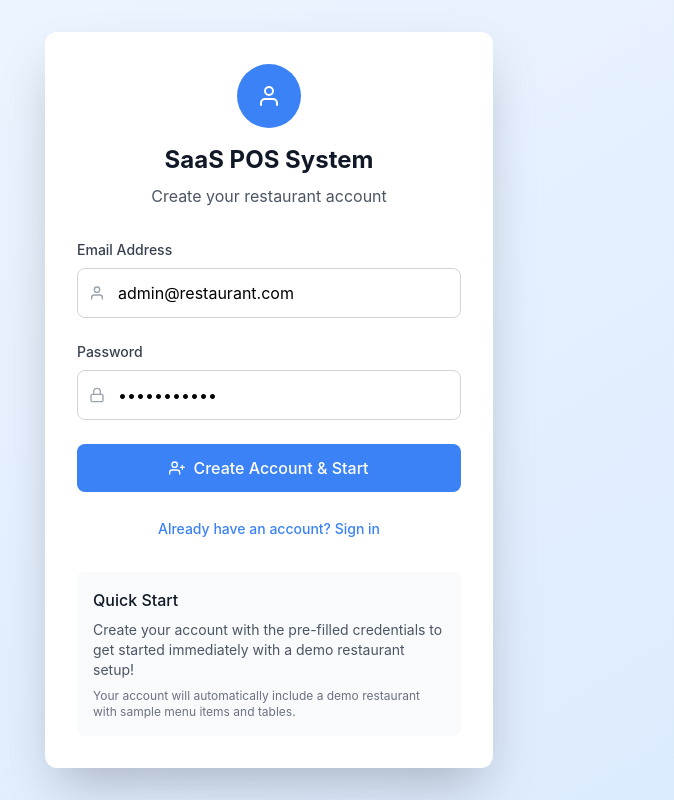
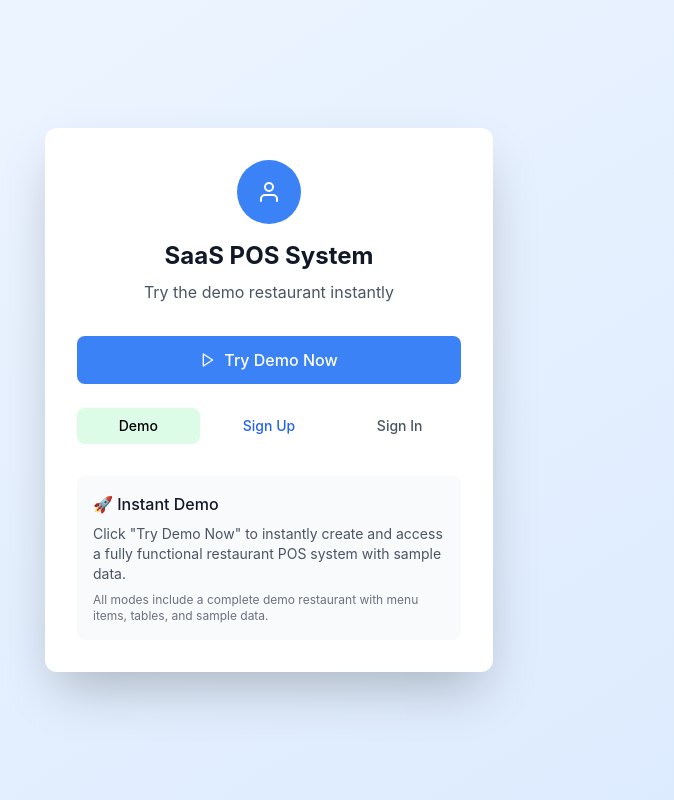
Before and after one commit to kostashania/SaaS-Restaurant-POS-System-44, a React (Vite) app: page / in a window 1280 px wide. Shown: the whole page, without its empty margins (371-1045 px from the left). Built offline with nearby package versions, Linux system fonts and the light colour scheme.

Commit message:
Added files via Greta

```diff
--- a/src/components/auth/LoginForm.jsx
+++ b/src/components/auth/LoginForm.jsx
@@ -4,16 +4,16 @@ import { useAuthStore } from '../../stores/authStore';
 import SafeIcon from '../../common/SafeIcon';
 import * as FiIcons from 'react-icons/fi';
 
-const { FiUser, FiLock, FiLogIn, FiLoader, FiUserPlus } = FiIcons;
+const { FiUser, FiLock, FiLogIn, FiLoader, FiUserPlus, FiPlay } = FiIcons;
 
 const LoginForm = () => {
-  const [mode, setMode] = useState('signup'); // Start with signup since no demo user exists
+  const [mode, setMode] = useState('demo'); // Start with demo mode
   const [email, setEmail] = useState('admin@restaurant.com');
   const [password, setPassword] = useState('password123');
   const [error, setError] = useState('');
   const [message, setMessage] = useState('');
 
-  const { signIn, signUp, loading } = useAuthStore();
+  const { signIn, signUp, createDemoUser, loading } = useAuthStore();
 
   const handleSubmit = async (e) => {
     e.preventDefault();
@@ -23,12 +23,16 @@ const LoginForm = () => {
     if (mode === 'signin') {
       const { error } = await signIn(email, password);
       if (error) {
-        setError(error.message || 'Invalid email or password. Try creating an account first.');
+        setError(error.message || 'Invalid email or password. Try creating a demo account first.');
       }
-    } else {
+    } else if (mode === 'signup') {
       const { data, error } = await signUp(email, password);
       if (error) {
+        if (error.message.includes('email_not_confirmed') || error.message.includes('Email not confirmed')) {
+          setError('Email confirmation is required. Please check your email or try the demo account instead.');
+        } else {
           setError(error.message);
+        }
       } else if (data.user) {
         setMessage('Account created successfully! Signing you in...');
         // Auto-sign in after successful signup
@@ -39,6 +43,14 @@ const LoginForm = () => {
             setMode('signin');
           }
         }, 1000);
+      }
+    } else if (mode === 'demo') {
+      const { data, error } = await createDemoUser();
+      if (error) {
+        setError('Failed to create demo account. Please try manual signup.');
+        setMode('signup');
+      } else if (data?.user) {
+        setMessage('Demo account created and signed in successfully!');
       }
     }
   };
@@ -56,11 +68,15 @@ const LoginForm = () => {
           </div>
           <h1 className="text-2xl font-bold text-gray-900">SaaS POS System</h1>
           <p className="text-gray-600 mt-2">
-            {mode === 'signin' ? 'Sign in to your restaurant dashboard' : 'Create your restaurant account'}
+            {mode === 'signin' ? 'Sign in to your restaurant dashboard' :
+             mode === 'signup' ? 'Create your restaurant account' :
+             'Try the demo restaurant instantly'}
           </p>
         </div>
 
         <form onSubmit={handleSubmit} className="space-y-6">
+          {mode !== 'demo' && (
+            <>
               <div>
                 <label className="block text-sm font-medium text-gray-700 mb-2">
                   Email Address
@@ -97,6 +113,8 @@ const LoginForm = () => {
                   />
                 </div>
               </div>
+            </>
+          )}
 
           {error && (
             <motion.div
@@ -128,48 +146,89 @@ const LoginForm = () => {
             {loading ? (
               <>
                 <SafeIcon icon={FiLoader} className="animate-spin" />
-                {mode === 'signin' ? 'Signing In...' : 'Creating Account...'}
+                {mode === 'signin' ? 'Signing In...' :
+                 mode === 'signup' ? 'Creating Account...' :
+                 'Creating Demo...'}
               </>
             ) : (
               <>
-                <SafeIcon icon={mode === 'signin' ? FiLogIn : FiUserPlus} />
-                {mode === 'signin' ? 'Sign In' : 'Create Account & Start'}
+                <SafeIcon icon={mode === 'signin' ? FiLogIn : mode === 'signup' ? FiUserPlus : FiPlay} />
+                {mode === 'signin' ? 'Sign In' :
+                 mode === 'signup' ? 'Create Account' :
+                 'Try Demo Now'}
               </>
             )}
           </motion.button>
         </form>
 
-        <div className="mt-6 text-center">
+        <div className="mt-6 space-y-2 text-center">
+          <div className="flex gap-2">
             <button
               onClick={() => {
-              setMode(mode === 'signin' ? 'signup' : 'signin');
+                setMode('demo');
                 setError('');
                 setMessage('');
               }}
-            className="text-primary-500 hover:text-primary-600 text-sm font-medium"
+              className={`flex-1 px-3 py-2 rounded-lg text-sm font-medium transition-colors ${
+                mode === 'demo'
+                  ? 'bg-success-100 text-success-700'
+                  : 'text-success-600 hover:bg-success-50'
+              }`}
             >
-            {mode === 'signin'
-              ? "Don't have an account? Create one"
-              : "Already have an account? Sign in"
-            }
+              Demo
             </button>
+            <button
+              onClick={() => {
+                setMode('signup');
+                setError('');
+                setMessage('');
+              }}
+              className={`flex-1 px-3 py-2 rounded-lg text-sm font-medium transition-colors ${
+                mode === 'signup'
+                  ? 'bg-primary-100 text-primary-700'
+                  : 'text-primary-600 hover:bg-primary-50'
+              }`}
+            >
+              Sign Up
+            </button>
+            <button
+              onClick={() => {
+                setMode('signin');
+                setError('');
+                setMessage('');
+              }}
+              className={`flex-1 px-3 py-2 rounded-lg text-sm font-medium transition-colors ${
+                mode === 'signin'
+                  ? 'bg-gray-100 text-gray-700'
+                  : 'text-gray-600 hover:bg-gray-50'
+              }`}
+            >
+              Sign In
+            </button>
+          </div>
         </div>
 
         <div className="mt-8 p-4 bg-gray-50 rounded-lg">
           <h3 className="font-medium text-gray-900 mb-2">
-            {mode === 'signup' ? 'Quick Start' : 'Demo Account'}
+            {mode === 'demo' ? '🚀 Instant Demo' :
+             mode === 'signup' ? '📝 Create Account' :
+             '🔑 Existing User'}
           </h3>
-          {mode === 'signup' ? (
+          {mode === 'demo' ? (
             <p className="text-sm text-gray-600">
-              Create your account with the pre-filled credentials to get started immediately with a demo restaurant setup!
+              Click "Try Demo Now" to instantly create and access a fully functional restaurant POS system with sample data.
+            </p>
+          ) : mode === 'signup' ? (
+            <p className="text-sm text-gray-600">
+              Create your account with the pre-filled credentials or use your own email to get started with a demo restaurant setup.
             </p>
           ) : (
             <p className="text-sm text-gray-600">
-              Use the email and password above, or create a new account if you haven't already.
+              Sign in if you already have an account. If not, try the demo or create a new account.
             </p>
           )}
           <p className="text-xs text-gray-500 mt-2">
-            Your account will automatically include a demo restaurant with sample menu items and tables.
+            All modes include a complete demo restaurant with menu items, tables, and sample data.
           </p>
         </div>
       </motion.div>
--- a/src/stores/authStore.js
+++ b/src/stores/authStore.js
@@ -218,20 +218,85 @@ export const useAuthStore = create((set, get) => ({
     }
   },
 
-  // Sign up new user
+  // Sign up new user with auto-confirmation
   signUp: async (email, password) => {
     set({ loading: true });
     try {
+      // First try to sign up
       const { data, error } = await supabase.auth.signUp({
         email,
         password,
+        options: {
+          emailRedirectTo: window.location.origin,
+          data: {
+            email_confirm: false // Disable email confirmation
+          }
+        }
+      });
+
+      if (error) {
+        set({ loading: false });
+        return { error };
+      }
+
+      // If user was created but needs confirmation, try to confirm automatically
+      if (data.user && !data.user.email_confirmed_at) {
+        // Try to sign in anyway (some configurations allow this)
+        const { data: signInData, error: signInError } = await supabase.auth.signInWithPassword({
+          email,
+          password
+        });
+
+        if (!signInError && signInData.user) {
+          await get().loadUserData(signInData.user);
+          set({ loading: false });
+          return { data: signInData, error: null };
+        }
+      }
+
+      set({ loading: false });
+      return { data, error };
+    } catch (error) {
+      set({ loading: false });
+      return { error };
+    }
+  },
+
+  // Create demo user directly (for testing)
+  createDemoUser: async () => {
+    set({ loading: true });
+    try {
+      // Use a unique email for testing
+      const demoEmail = `demo_${Date.now()}@restaurant.com`;
+      const demoPassword = 'password123';
+
+      const { data, error } = await supabase.auth.signUp({
+        email: demoEmail,
+        password: demoPassword,
         options: {
           emailRedirectTo: window.location.origin
         }
       });
 
+      if (error) {
+        set({ loading: false });
+        return { error };
+      }
+
+      // Try to sign in with the demo user
+      const { data: signInData, error: signInError } = await supabase.auth.signInWithPassword({
+        email: demoEmail,
+        password: demoPassword
+      });
+
+      if (!signInError && signInData.user) {
+        await get().loadUserData(signInData.user);
+        set({ loading: false });
+        return { data: signInData, error: null };
+      }
+
       set({ loading: false });
-      return { data, error };
+      return { data, error: signInError };
     } catch (error) {
       set({ loading: false });
       return { error };
```
Lines whose indentation alone changed are shown as unchanged.
